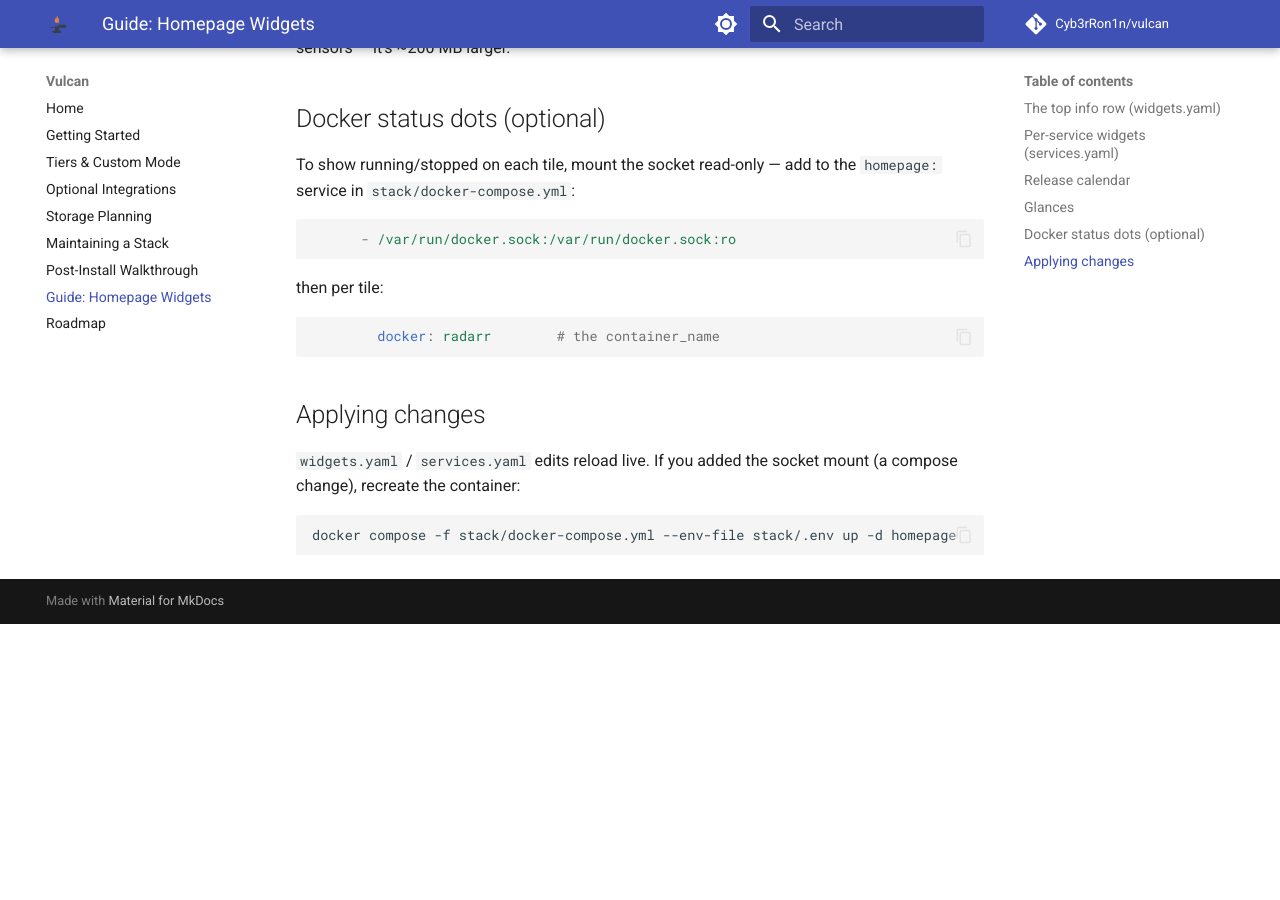
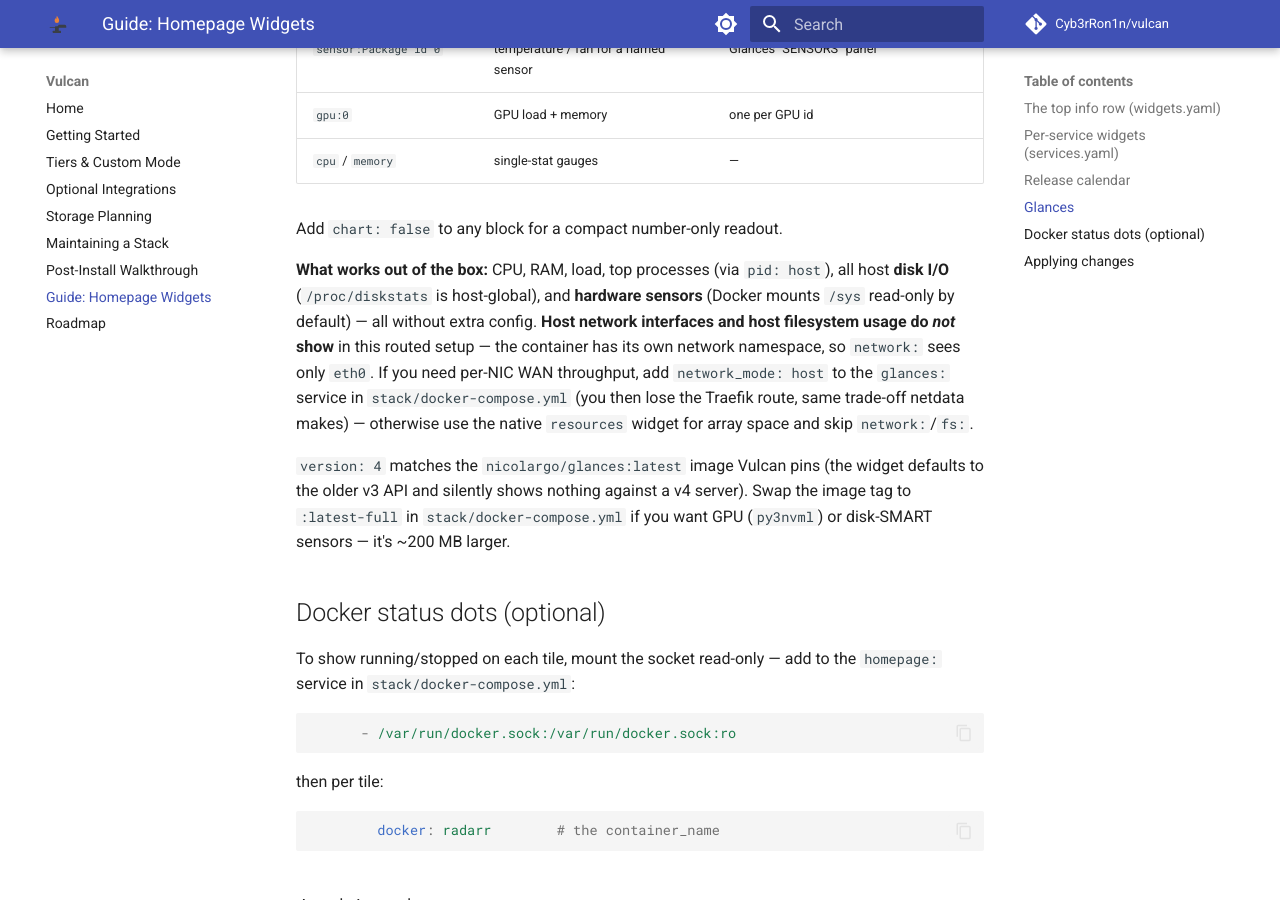
Before and after one commit to Cyb3rRon1n/vulcan, an MkDocs documentation site: the page built from docs/guides/homepage-widgets.md, in a window 1280 px wide and 900 px high, scrolled down 4089 px. Built offline with MkDocs 1.6.1 and Material for MkDocs 9.7.7, drawn with Linux system fonts in a browser that asks for light colours; comment, search, counter and statistics services are not loaded; before the commit the page ends 4713 px from its top, so only the background shows below that; some of the changed text lies outside the part shown.

Commit message:
docs: glances host-visibility limits + ical calendar integration
Routed glances gets CPU/RAM/disk-I/O/sensors/processes for free but not
host NIC or host FS (own netns) - documented, with the network_mode: host
opt-out. Calendar guide gains an ical integration example for maintenance
windows plus pointers to Watchtower / Uptime Kuma maintenance windows.

Co-Authored-By: Claude Sonnet 5 <noreply@anthropic.com>
Claude-Session: https://claude.ai/code/session_01WREkuXxcaKeJFYmFhaq7FW

````diff
--- a/docs/guides/homepage-widgets.md
+++ b/docs/guides/homepage-widgets.md
@@ -135,11 +135,28 @@ enabled:
         service_name: Radarr
 ```
 
-Each `integration` points at a **tile that already has a working
+Each *arr `integration` points at a **tile that already has a working
 `widget:` block** (same `type`, with its API key) in `services.yaml` — so
 the calendar stays empty until you fill those keys in. `service_group` /
 `service_name` are the group heading and tile name exactly as they appear
 in `services.yaml`.
+
+For **maintenance windows / update schedules / anything non-*arr**, add an
+`ical` integration pointing at any calendar feed (a Google Calendar's
+"secret .ics address", a shared `.ics`, or an *arr app's own Calendar-page
+iCal link):
+
+```yaml
+      - type: ical
+        url: https://example.com/homelab-maintenance.ics
+        name: Maintenance
+        color: orange
+```
+
+Related: **Watchtower** (in the stack) is what actually applies container
+updates on a schedule — point it at a notifier for a change log —, and
+**Uptime Kuma** has real scheduled *maintenance windows* that suppress
+alerts during planned downtime.
 
 ## Glances
 
@@ -179,6 +196,17 @@ metric:
 
 Add `chart: false` to any block for a compact number-only readout.
 
+**What works out of the box:** CPU, RAM, load, top processes (via
+`pid: host`), all host **disk I/O** (`/proc/diskstats` is host-global),
+and **hardware sensors** (Docker mounts `/sys` read-only by default) — all
+without extra config. **Host network interfaces and host filesystem usage
+do _not_ show** in this routed setup — the container has its own network
+namespace, so `network:` sees only `eth0`. If you need per-NIC WAN
+throughput, add `network_mode: host` to the `glances:` service in
+`stack/docker-compose.yml` (you then lose the Traefik route, same trade-off
+netdata makes) — otherwise use the native `resources` widget for array
+space and skip `network:`/`fs:`.
+
 `version: 4` matches the `nicolargo/glances:latest` image Vulcan pins (the
 widget defaults to the older v3 API and silently shows nothing against a
 v4 server). Swap the image tag to `:latest-full` in
````
